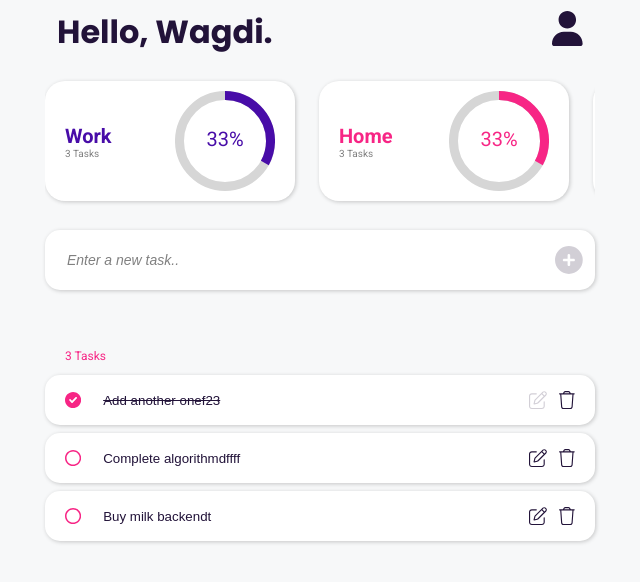
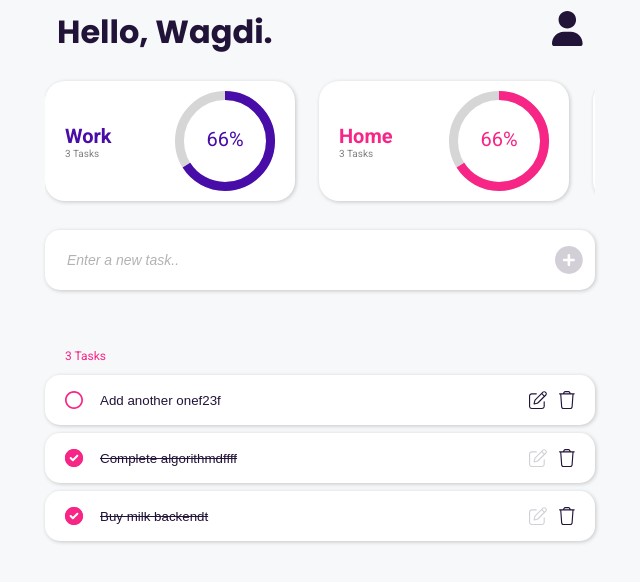
Before and after one commit to wagdikala/todo-app, a React (Create React App) app: page / in a window 1280 px wide. Shown: the top 582 px of the page, without its empty margins (320-960 px from the left). Built offline with nearby package versions, Linux system fonts and the light colour scheme; data requests are answered from the project's data file.

Commit message:
testIsCompleteStyleSuccess

```diff
--- a/db.json
+++ b/db.json
@@ -3,18 +3,16 @@
     {
       "id": 1,
       "taskTitle": "Buy milk backendt",
-      "isCompleted": false,
-      "isEditing": false
+      "isCompleted": true
     },
     {
       "id": 2,
       "taskTitle": "Complete algorithmdffff",
-      "isCompleted": false,
-      "isEditing": false
+      "isCompleted": true
     },
     {
-      "taskTitle": "Add another onef23",
-      "isCompleted": true,
+      "taskTitle": "Add another onef23f",
+      "isCompleted": false,
       "isEditing": false,
       "id": 3
     }
--- a/src/components/body/body.scss
+++ b/src/components/body/body.scss
@@ -22,7 +22,6 @@
       transition: all 0.2s ease-in-out;
 
       &.disabled {
-        // fill: $gray-50;
         opacity: 0.2;
       }
     }
@@ -38,7 +37,7 @@
     outline: none;
 
     &::placeholder {
-      color: gray;
+      color: rgba(0, 0, 0, 0.3);
       font-size: 14px;
       font-style: italic;
     }
--- a/src/components/task/Task.jsx
+++ b/src/components/task/Task.jsx
@@ -31,15 +31,21 @@ function Task({ task }) {
     <div className="task">
       <Card>
         <div className="left">
-          {task.isCompleted ? (
-            <svg onClick={handleCompleteClick} viewBox="0 0 512 512">
-              <path d="M0 256C0 114.6 114.6 0 256 0C397.4 0 512 114.6 512 256C512 397.4 397.4 512 256 512C114.6 512 0 397.4 0 256zM371.8 211.8C382.7 200.9 382.7 183.1 371.8 172.2C360.9 161.3 343.1 161.3 332.2 172.2L224 280.4L179.8 236.2C168.9 225.3 151.1 225.3 140.2 236.2C129.3 247.1 129.3 264.9 140.2 275.8L204.2 339.8C215.1 350.7 232.9 350.7 243.8 339.8L371.8 211.8z" />
-            </svg>
-          ) : (
-            <svg onClick={handleCompleteClick} viewBox="0 0 512 512">
-              <path d="M512 256C512 397.4 397.4 512 256 512C114.6 512 0 397.4 0 256C0 114.6 114.6 0 256 0C397.4 0 512 114.6 512 256zM256 48C141.1 48 48 141.1 48 256C48 370.9 141.1 464 256 464C370.9 464 464 370.9 464 256C464 141.1 370.9 48 256 48z" />
-            </svg>
-          )}
+          <svg
+            className="checked"
+            onClick={handleCompleteClick}
+            style={{ opacity: task.isCompleted ? 1 : 0 }}
+            viewBox="0 0 512 512"
+          >
+            <path d="M0 256C0 114.6 114.6 0 256 0C397.4 0 512 114.6 512 256C512 397.4 397.4 512 256 512C114.6 512 0 397.4 0 256zM371.8 211.8C382.7 200.9 382.7 183.1 371.8 172.2C360.9 161.3 343.1 161.3 332.2 172.2L224 280.4L179.8 236.2C168.9 225.3 151.1 225.3 140.2 236.2C129.3 247.1 129.3 264.9 140.2 275.8L204.2 339.8C215.1 350.7 232.9 350.7 243.8 339.8L371.8 211.8z" />
+          </svg>
+          <svg
+            className="circle"
+            style={{ fill: editing && "rgba(0, 0, 0, 0.2)" }}
+            viewBox="0 0 512 512"
+          >
+            <path d="M512 256C512 397.4 397.4 512 256 512C114.6 512 0 397.4 0 256C0 114.6 114.6 0 256 0C397.4 0 512 114.6 512 256zM256 48C141.1 48 48 141.1 48 256C48 370.9 141.1 464 256 464C370.9 464 464 370.9 464 256C464 141.1 370.9 48 256 48z" />
+          </svg>
           <div className={`task-content ${task.isCompleted && "completed"}`}>
             <input
               type="text"
--- a/src/components/task/task.scss
+++ b/src/components/task/task.scss
@@ -1,10 +1,22 @@
 @import "../../index.scss";
 
 .task {
+  .left {
+    position: relative;
+    svg {
+      transition: all 0.2s ease-in-out;
+      position: absolute;
+    }
+    .checked {
+      z-index: 1;
+    }
+  }
+
   .task-content {
     width: 100%;
     height: 100%;
     margin-right: 20px;
+    margin-left: 25px;
 
     input {
       width: 100%;
--- a/src/context/TasksContext.js
+++ b/src/context/TasksContext.js
@@ -59,7 +59,6 @@ export const TaskProvider = ({ children }) => {
       },
       body: JSON.stringify(task),
     });
-    console.log(tasks);
   };
 
   return (
```
